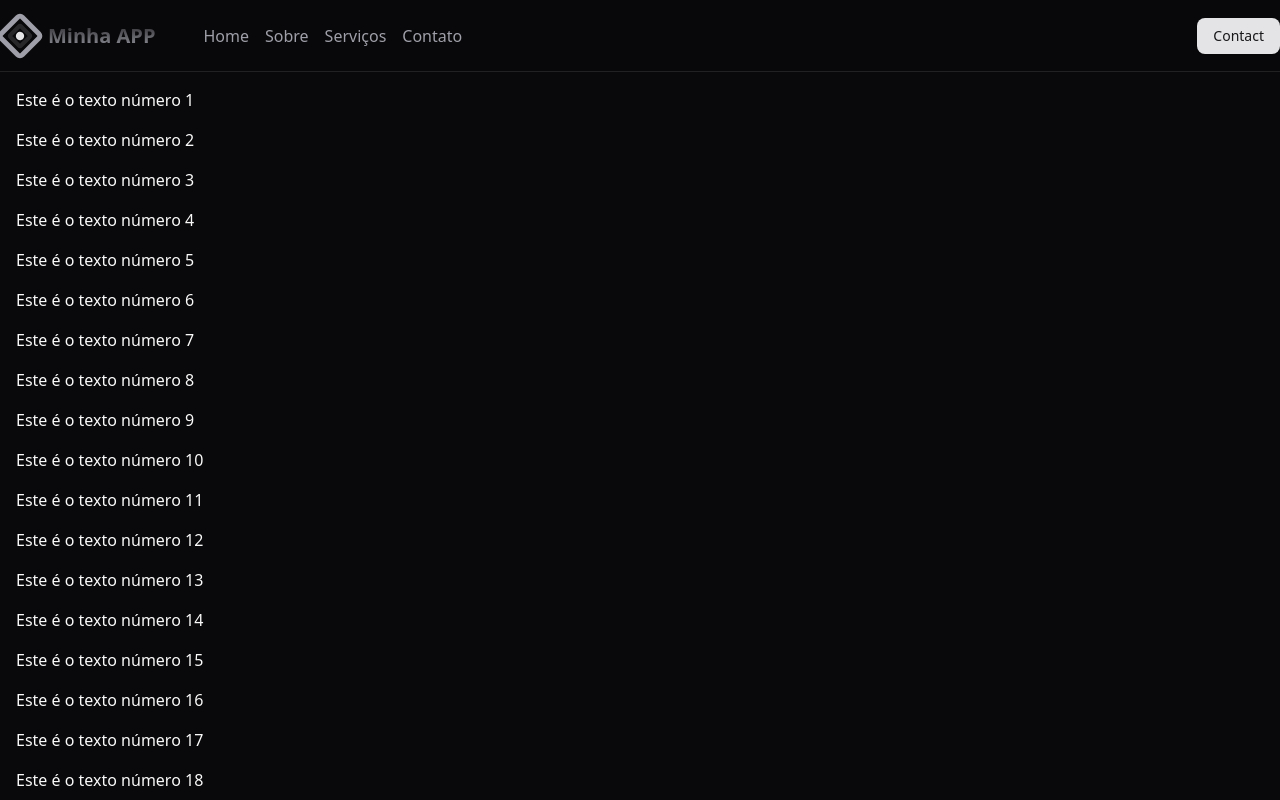
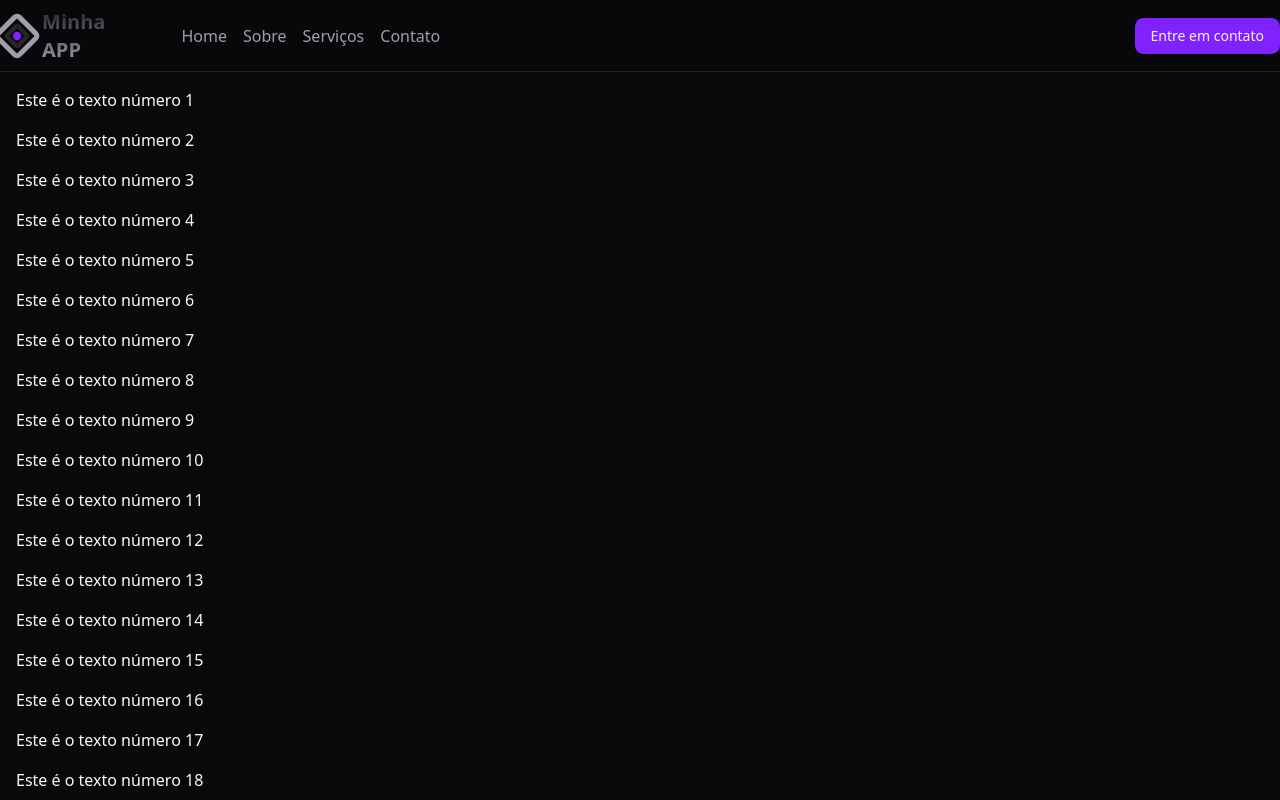
Before and after one commit to kauanevieira/site-vdom-digital, a Next.js app: page / in a window 1280 px wide. Shown: the top 800 px of the page. Built offline with nearby package versions, Linux system fonts and the light colour scheme.

Commit message:
Refactor code structure and remove redundant functions for improved readability and maintainability

```diff
--- a/package.json
+++ b/package.json
@@ -9,7 +9,9 @@
     "lint": "eslint"
   },
   "dependencies": {
+    "@radix-ui/react-dialog": "^1.1.15",
     "@radix-ui/react-slot": "^1.2.3",
+    "@shadcn/ui": "^0.0.4",
     "@tabler/icons-react": "^3.34.1",
     "class-variance-authority": "^0.7.1",
     "clsx": "^2.1.1",
--- a/src/app/components/header.tsx
+++ b/src/app/components/header.tsx
@@ -1,17 +1,12 @@
-import Link from "next/link";
 import Logo from "./logo";
 import Menu from "./menu";
-import { Button } from "./ui/button";
 
 export default function Header() {
   return (
     <header className="flex justify-center items-center h-[72px] fixed top-0 left-0 right-0 border-b border-border bg-background/80 backdrop-blur-sm">
       <div className="w-[1400px] h-full flex items-center gap-12">
-        <div className="flex items-center gap-12 mr-auto">
-          <Logo />
-          <Menu />
-        </div>
-        <Button asChild variant={"default"}><Link href="/contact">Contact</Link></Button>
+        <Logo />
+        <Menu />
       </div>
     </header>
   );
--- a/src/app/components/menu.tsx
+++ b/src/app/components/menu.tsx
@@ -1,12 +1,51 @@
+import { MenuIcon } from "lucide-react";
 import MenuItem from "./menu-item";
+import { Button } from "./ui/button";
+import { Sheet, SheetContent, SheetHeader, SheetTitle, SheetTrigger } from "./ui/sheet";
 
 export default function Menu() {
+  const menuItems = [
+    { title: "Home", url: "/" },
+    { title: "Sobre", url: "/about" },
+    { title: "Serviços", url: "/services" },
+    { title: "Contato", url: "/contact" },
+  ]
+
   return (
-    <nav className="flex gap-4">
-      <MenuItem title="Home" url="/" />
-      <MenuItem title="Sobre" url="/about" />
-      <MenuItem title="Serviços" url="/services" />
-      <MenuItem title="Contato" url="/contact" />
-    </nav>
+    <>
+      {/* Mobile Navigation */}
+      <Sheet>
+        <SheetTrigger asChild className="lg:hidden">
+          <Button variant="ghost" size="icon">
+            <MenuIcon className="h-6 w-6" />
+          </Button>
+        </SheetTrigger>
+        <SheetContent side="right">
+          <SheetHeader>
+            <SheetTitle>Menu de Navegação</SheetTitle>
+          </SheetHeader>
+          <nav className="flex flex-col gap-4 mt-8">
+            {menuItems.map((item) => (
+              <MenuItem key={item.url} title={item.title} url={item.url} />
+            ))}
+            <Button asChild className="mt-4">
+              <a href="/contact">Entre em contato</a>
+            </Button>
+          </nav>
+        </SheetContent>
+      </Sheet>
+
+      {/* Desktop Navigation */}
+      <div className="hidden lg:flex items-center gap-4 w-full">
+        <nav className="flex justify-center items-center gap-4">
+          {menuItems.map((item) => (
+            <MenuItem key={item.url} title={item.title} url={item.url} />
+          ))}
+        </nav>
+        <Button asChild className="ml-auto">
+          <a href="/contact">Entre em contato</a>
+        </Button>
+      </div>
+    </>
   )
 }
--- /dev/null
+++ b/src/app/components/ui/sheet.tsx
@@ -0,0 +1,139 @@
+"use client"
+
+import * as React from "react"
+import * as SheetPrimitive from "@radix-ui/react-dialog"
+import { XIcon } from "lucide-react"
+
+import { cn } from "@/app/components/ui/lib/utils"
+
+function Sheet({ ...props }: React.ComponentProps<typeof SheetPrimitive.Root>) {
+  return <SheetPrimitive.Root data-slot="sheet" {...props} />
+}
+
+function SheetTrigger({
+  ...props
+}: React.ComponentProps<typeof SheetPrimitive.Trigger>) {
+  return <SheetPrimitive.Trigger data-slot="sheet-trigger" {...props} />
+}
+
+function SheetClose({
+  ...props
+}: React.ComponentProps<typeof SheetPrimitive.Close>) {
+  return <SheetPrimitive.Close data-slot="sheet-close" {...props} />
+}
+
+function SheetPortal({
+  ...props
+}: React.ComponentProps<typeof SheetPrimitive.Portal>) {
+  return <SheetPrimitive.Portal data-slot="sheet-portal" {...props} />
+}
+
+function SheetOverlay({
+  className,
+  ...props
+}: React.ComponentProps<typeof SheetPrimitive.Overlay>) {
+  return (
+    <SheetPrimitive.Overlay
+      data-slot="sheet-overlay"
+      className={cn(
+        "data-[state=open]:animate-in data-[state=closed]:animate-out data-[state=closed]:fade-out-0 data-[state=open]:fade-in-0 fixed inset-0 z-50 bg-black/50",
+        className
+      )}
+      {...props}
+    />
+  )
+}
+
+function SheetContent({
+  className,
+  children,
+  side = "right",
+  ...props
+}: React.ComponentProps<typeof SheetPrimitive.Content> & {
+  side?: "top" | "right" | "bottom" | "left"
+}) {
+  return (
+    <SheetPortal>
+      <SheetOverlay />
+      <SheetPrimitive.Content
+        data-slot="sheet-content"
+        className={cn(
+          "bg-background data-[state=open]:animate-in data-[state=closed]:animate-out fixed z-50 flex flex-col gap-4 shadow-lg transition ease-in-out data-[state=closed]:duration-300 data-[state=open]:duration-500",
+          side === "right" &&
+            "data-[state=closed]:slide-out-to-right data-[state=open]:slide-in-from-right inset-y-0 right-0 h-full w-3/4 border-l sm:max-w-sm",
+          side === "left" &&
+            "data-[state=closed]:slide-out-to-left data-[state=open]:slide-in-from-left inset-y-0 left-0 h-full w-3/4 border-r sm:max-w-sm",
+          side === "top" &&
+            "data-[state=closed]:slide-out-to-top data-[state=open]:slide-in-from-top inset-x-0 top-0 h-auto border-b",
+          side === "bottom" &&
+            "data-[state=closed]:slide-out-to-bottom data-[state=open]:slide-in-from-bottom inset-x-0 bottom-0 h-auto border-t",
+          className
+        )}
+        {...props}
+      >
+        {children}
+        <SheetPrimitive.Close className="ring-offset-background focus:ring-ring data-[state=open]:bg-secondary absolute top-4 right-4 rounded-xs opacity-70 transition-opacity hover:opacity-100 focus:ring-2 focus:ring-offset-2 focus:outline-hidden disabled:pointer-events-none">
+          <XIcon className="size-4" />
+          <span className="sr-only">Close</span>
+        </SheetPrimitive.Close>
+      </SheetPrimitive.Content>
+    </SheetPortal>
+  )
+}
+
+function SheetHeader({ className, ...props }: React.ComponentProps<"div">) {
+  return (
+    <div
+      data-slot="sheet-header"
+      className={cn("flex flex-col gap-1.5 p-4", className)}
+      {...props}
+    />
+  )
+}
+
+function SheetFooter({ className, ...props }: React.ComponentProps<"div">) {
+  return (
+    <div
+      data-slot="sheet-footer"
+      className={cn("mt-auto flex flex-col gap-2 p-4", className)}
+      {...props}
+    />
+  )
+}
+
+function SheetTitle({
+  className,
+  ...props
+}: React.ComponentProps<typeof SheetPrimitive.Title>) {
+  return (
+    <SheetPrimitive.Title
+      data-slot="sheet-title"
+      className={cn("text-foreground font-semibold", className)}
+      {...props}
+    />
+  )
+}
+
+function SheetDescription({
+  className,
+  ...props
+}: React.ComponentProps<typeof SheetPrimitive.Description>) {
+  return (
+    <SheetPrimitive.Description
+      data-slot="sheet-description"
+      className={cn("text-muted-foreground text-sm", className)}
+      {...props}
+    />
+  )
+}
+
+export {
+  Sheet,
+  SheetTrigger,
+  SheetClose,
+  SheetContent,
+  SheetHeader,
+  SheetFooter,
+  SheetTitle,
+  SheetDescription,
+}
--- a/src/app/globals.css
+++ b/src/app/globals.css
@@ -44,15 +44,15 @@
 }
 
 :root {
-  --radius: 0.625rem;
+  --radius: 0.65rem;
   --background: oklch(1 0 0);
   --foreground: oklch(0.141 0.005 285.823);
   --card: oklch(1 0 0);
   --card-foreground: oklch(0.141 0.005 285.823);
   --popover: oklch(1 0 0);
   --popover-foreground: oklch(0.141 0.005 285.823);
-  --primary: oklch(0.21 0.006 285.885);
-  --primary-foreground: oklch(0.985 0 0);
+  --primary: oklch(0.606 0.25 292.717);
+  --primary-foreground: oklch(0.969 0.016 293.756);
   --secondary: oklch(0.967 0.001 286.375);
   --secondary-foreground: oklch(0.21 0.006 285.885);
   --muted: oklch(0.967 0.001 286.375);
@@ -62,7 +62,7 @@
   --destructive: oklch(0.577 0.245 27.325);
   --border: oklch(0.92 0.004 286.32);
   --input: oklch(0.92 0.004 286.32);
-  --ring: oklch(0.705 0.015 286.067);
+  --ring: oklch(0.606 0.25 292.717);
   --chart-1: oklch(0.646 0.222 41.116);
   --chart-2: oklch(0.6 0.118 184.704);
   --chart-3: oklch(0.398 0.07 227.392);
@@ -70,12 +70,12 @@
   --chart-5: oklch(0.769 0.188 70.08);
   --sidebar: oklch(0.985 0 0);
   --sidebar-foreground: oklch(0.141 0.005 285.823);
-  --sidebar-primary: oklch(0.21 0.006 285.885);
-  --sidebar-primary-foreground: oklch(0.985 0 0);
+  --sidebar-primary: oklch(0.606 0.25 292.717);
+  --sidebar-primary-foreground: oklch(0.969 0.016 293.756);
   --sidebar-accent: oklch(0.967 0.001 286.375);
   --sidebar-accent-foreground: oklch(0.21 0.006 285.885);
   --sidebar-border: oklch(0.92 0.004 286.32);
-  --sidebar-ring: oklch(0.705 0.015 286.067);
+  --sidebar-ring: oklch(0.606 0.25 292.717);
 }
 
 .dark {
@@ -85,8 +85,8 @@
   --card-foreground: oklch(0.985 0 0);
   --popover: oklch(0.21 0.006 285.885);
   --popover-foreground: oklch(0.985 0 0);
-  --primary: oklch(0.92 0.004 286.32);
-  --primary-foreground: oklch(0.21 0.006 285.885);
+  --primary: oklch(0.541 0.281 293.009);
+  --primary-foreground: oklch(0.969 0.016 293.756);
   --secondary: oklch(0.274 0.006 286.033);
   --secondary-foreground: oklch(0.985 0 0);
   --muted: oklch(0.274 0.006 286.033);
@@ -96,7 +96,7 @@
   --destructive: oklch(0.704 0.191 22.216);
   --border: oklch(1 0 0 / 10%);
   --input: oklch(1 0 0 / 15%);
-  --ring: oklch(0.552 0.016 285.938);
+  --ring: oklch(0.541 0.281 293.009);
   --chart-1: oklch(0.488 0.243 264.376);
   --chart-2: oklch(0.696 0.17 162.48);
   --chart-3: oklch(0.769 0.188 70.08);
@@ -104,12 +104,12 @@
   --chart-5: oklch(0.645 0.246 16.439);
   --sidebar: oklch(0.21 0.006 285.885);
   --sidebar-foreground: oklch(0.985 0 0);
-  --sidebar-primary: oklch(0.488 0.243 264.376);
-  --sidebar-primary-foreground: oklch(0.985 0 0);
+  --sidebar-primary: oklch(0.541 0.281 293.009);
+  --sidebar-primary-foreground: oklch(0.969 0.016 293.756);
   --sidebar-accent: oklch(0.274 0.006 286.033);
   --sidebar-accent-foreground: oklch(0.985 0 0);
   --sidebar-border: oklch(1 0 0 / 10%);
-  --sidebar-ring: oklch(0.552 0.016 285.938);
+  --sidebar-ring: oklch(0.541 0.281 293.009);
 }
 
 @layer base {
```
Also changed, not shown: 1 other file (tests, documents, lock files or other folders).
